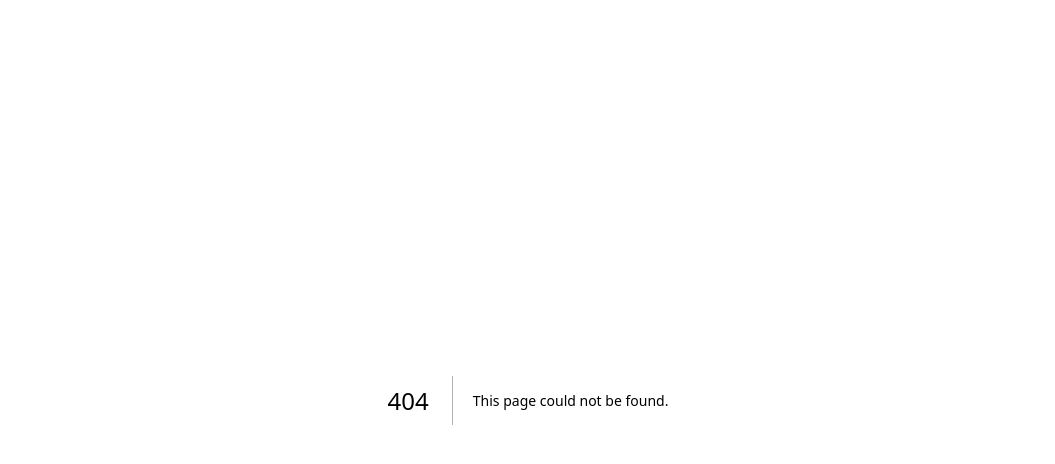
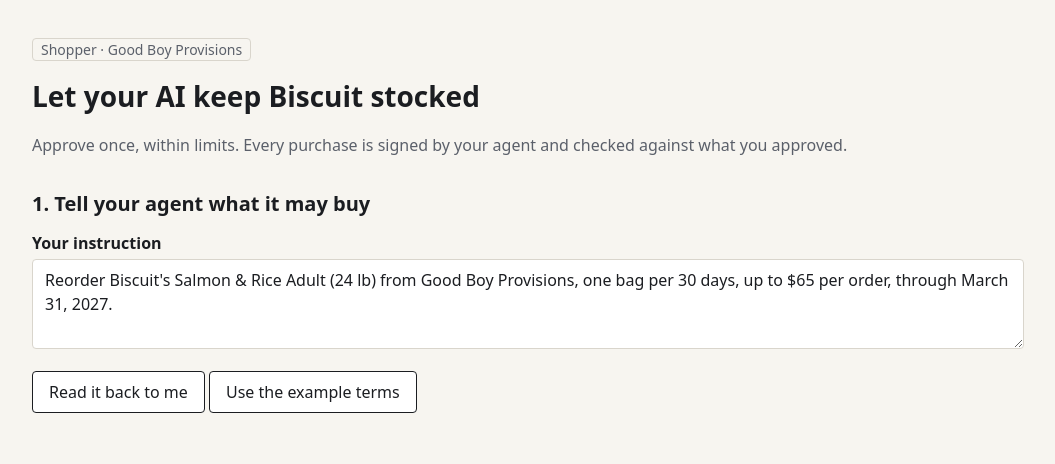
Before and after one commit to drcano/readback, a Next.js app in the folder apps/web/: page /shopper in a window 1280 px wide. Before the commit this address had no page. Shown: the top 464 px of the page, without its empty margins (112-1167 px from the left). Built offline with nearby package versions, Linux system fonts and the light colour scheme.

Commit message:
feat(web): shopper page: instruction, readback card, fingerprint step, PayPal approval
Co-Authored-By: Claude Opus 5.5 <noreply@anthropic.com>

```diff
--- a/apps/web/app/globals.css
+++ b/apps/web/app/globals.css
@@ -100,3 +100,6 @@ button {
 button:disabled { opacity: 0.6; cursor: default; }
 .banner { padding: var(--space-3) var(--space-4); border: 1px dashed var(--rule); border-radius: var(--radius); margin-bottom: var(--space-4); font-size: var(--text-sm); }
 .eyebrow { margin: 0; font-size: var(--text-sm); color: var(--ink-muted); font-weight: 600; }
+label { display: block; font-weight: 600; margin-bottom: var(--space-1); }
+.field { width: 100%; font: inherit; padding: var(--space-2) var(--space-3); border: 1px solid var(--rule); border-radius: var(--radius); background: var(--surface); color: var(--ink); }
+h3 { font-size: var(--text-base); margin: var(--space-4) 0 var(--space-2); }
--- /dev/null
+++ b/apps/web/app/shopper/page.tsx
@@ -0,0 +1,18 @@
+// /shopper — Maya delegates once. The agreement ID arrives in the URL (and a cookie) after PayPal.
+import { ShopperFlow } from "@/components/ShopperFlow";
+
+type Search = Promise<{ agreement?: string; cancelled?: string; error?: string }>;
+
+export default async function ShopperPage({ searchParams }: { searchParams: Search }) {
+  const q = await searchParams;
+  const agreement = q.agreement && /^[0-9A-Za-z_-]{1,36}$/.test(q.agreement) ? q.agreement : null;
+  const notice = q.cancelled ? "You cancelled on PayPal; nothing was set up." : q.error ? "PayPal approval didn't complete. Try again." : null;
+  return (
+    <main>
+      <p className="label-chip">Shopper · Good Boy Provisions</p>
+      <h1>Let your AI keep Biscuit stocked</h1>
+      <p className="muted">Approve once, within limits. Every purchase is signed by your agent and checked against what you approved.</p>
+      <ShopperFlow agreement={agreement} notice={notice} />
+    </main>
+  );
+}
--- /dev/null
+++ b/apps/web/components/ShopperFlow.tsx
@@ -0,0 +1,115 @@
+"use client";
+// Maya delegates once (SPEC §5.1): instruction → readback card → PayPal approval → her agreement.
+// The page never shows the agent fingerprint: she compares what her own agent shows with what
+// PayPal's page shows (THREAT-MODEL T21). Everything after approval is read live from PayPal.
+import { useEffect, useState } from "react";
+import type { Draft } from "@/lib/agreements";
+import { readbackCard } from "@/lib/readback-card";
+
+const STORY = "Reorder Biscuit's Salmon & Rice Adult (24 lb) from Good Boy Provisions, one bag per 30 days, up to $65 per order, through March 31, 2027.";
+const STORY_DRAFT: Draft = { sku: "GBP-SR24", qty: 1, periodDays: 30, capCents: 6500, end: "2027-03-31" };
+
+type Compiled = { draft: Draft; card: string; questions: string[] };
+type View = { active: boolean; charges: { captureId: string; time: string; period: number | null }[] };
+
+export function ShopperFlow({ agreement, notice }: { agreement: string | null; notice: string | null }) {
+  const [instruction, setInstruction] = useState(STORY);
+  const [compiled, setCompiled] = useState<Compiled | null>(null);
+  const [error, setError] = useState<string | null>(notice);
+  const [busy, setBusy] = useState(false);
+  const [view, setView] = useState<View | null>(null);
+
+  useEffect(() => {
+    if (!agreement) return;
+    fetch(`/api/agreements/${encodeURIComponent(agreement)}`)
+      .then((r) => r.json() as Promise<View & { ok: boolean }>)
+      .then((v) => (v.ok ? setView(v) : setError("Couldn't read your agreement from PayPal.")))
+      .catch(() => setError("Couldn't reach the shop."));
+  }, [agreement]);
+
+  async function compile() {
+    setBusy(true);
+    setError(null);
+    const res = await fetch("/api/terms/compile", { method: "POST", headers: { "content-type": "application/json" }, body: JSON.stringify({ instruction }) }).catch(() => null);
+    const body = (await res?.json().catch(() => null)) as (Compiled & { ok: boolean; message?: string }) | null;
+    setBusy(false);
+    if (body?.ok) setCompiled(body);
+    else setError(body?.message ?? "Couldn't draft terms right now. You can use the example terms instead.");
+  }
+
+  async function approve(draft: Draft) {
+    setBusy(true);
+    setError(null);
+    const res = await fetch("/api/agreements", { method: "POST", headers: { "content-type": "application/json" }, body: JSON.stringify({ flow: "maya", draft }) }).catch(() => null);
+    const body = (await res?.json().catch(() => null)) as { ok: boolean; approveUrl?: string; failure?: { message: string } } | null;
+    if (body?.ok && body.approveUrl) {
+      window.location.assign(body.approveUrl); // to PayPal's own approval page
+      return;
+    }
+    setBusy(false);
+    setError(body?.failure?.message ?? "Couldn't start the PayPal approval.");
+  }
+
+  if (agreement) {
+    return (
+      <section aria-labelledby="agr-h">
+        <h2 id="agr-h">Your agreement</h2>
+        <p className="mono">{agreement}</p>
+        {error && <p role="alert">{error}</p>}
+        {!view && !error && <p aria-busy="true">Reading it from PayPal…</p>}
+        {view && (
+          <>
+            <p>
+              Status: <strong>{view.active ? "Active on PayPal" : "Cancelled"}</strong>
+            </p>
+            <h3>What your agent has bought</h3>
+            {view.charges.length === 0 ? (
+              <p className="muted">Nothing yet.</p>
+            ) : (
+              <ul>
+                {view.charges.map((c) => (
+                  <li key={c.captureId}>
+                    {new Date(c.time).toUTCString()}: period {c.period ?? "?"} · receipt <span className="mono">{c.captureId}</span> ·{" "}
+                    <a href={`/investigator/${encodeURIComponent(c.captureId)}`}>check this charge</a>
+                  </li>
+                ))}
+              </ul>
+            )}
+            <p className="muted">To cancel: PayPal › Settings › Payments › Manage automatic payments, or ask your agent to revoke it.</p>
+          </>
+        )}
+      </section>
+    );
+  }
+
+  return (
+    <>
+      {error && <p role="alert">{error}</p>}
+      <section aria-labelledby="step1">
+        <h2 id="step1">1. Tell your agent what it may buy</h2>
+        <label htmlFor="instruction">Your instruction</label>
+        <textarea id="instruction" rows={3} maxLength={500} value={instruction} onChange={(e) => setInstruction(e.target.value)} className="field" />
+        <p>
+          <button type="button" onClick={compile} disabled={busy || instruction.trim().length < 3}>Read it back to me</button>{" "}
+          <button type="button" onClick={() => setCompiled({ draft: STORY_DRAFT, card: readbackCard(STORY_DRAFT), questions: [] })} disabled={busy}>
+            Use the example terms
+          </button>
+        </p>
+      </section>
+
+      {compiled && (
+        <section aria-labelledby="step2" className="verdict">
+          <h2 id="step2">2. Is this what you mean?</h2>
+          <p><strong>{compiled.card}</strong></p>
+          {compiled.questions.map((q) => <p key={q} className="muted">To confirm: {q}</p>)}
+          <h3>3. Check your agent's fingerprint</h3>
+          <p>
+            Your agent will show you its fingerprint: 16 characters in four groups. PayPal's approval page will show
+            the same 16 characters at the end of the terms. Approve only if they match.
+          </p>
+          <button type="button" onClick={() => approve(compiled.draft)} disabled={busy}>Approve on PayPal</button>
+        </section>
+      )}
+    </>
+  );
+}
```
